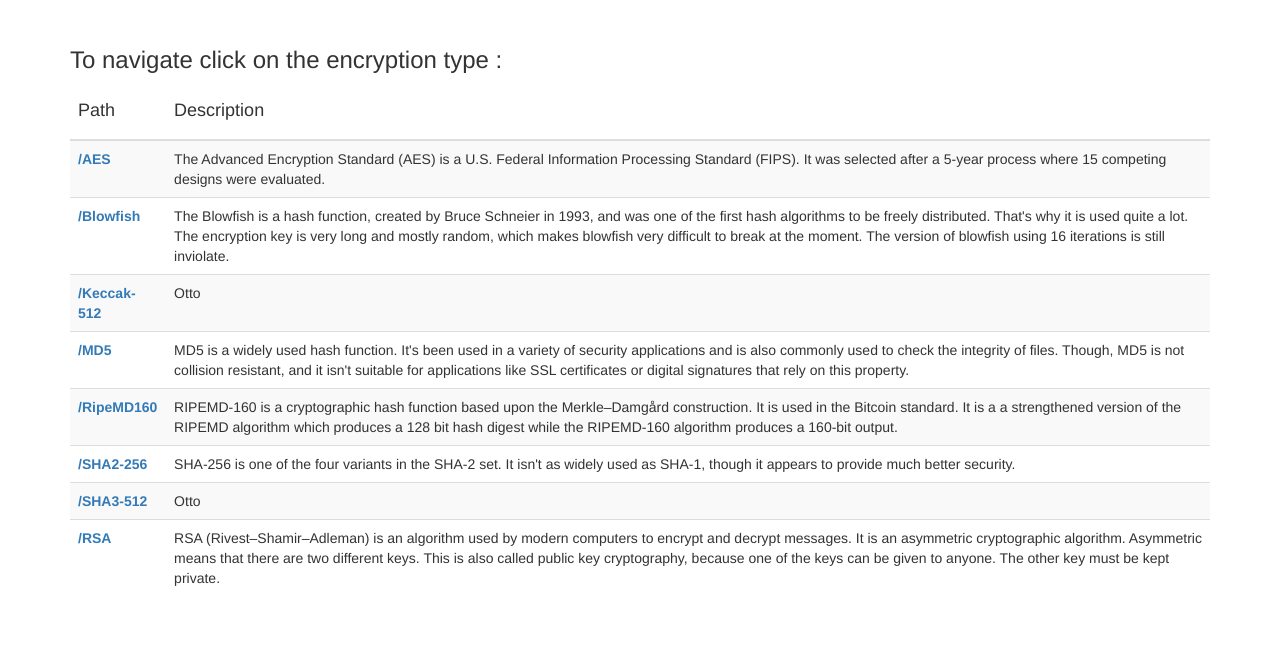
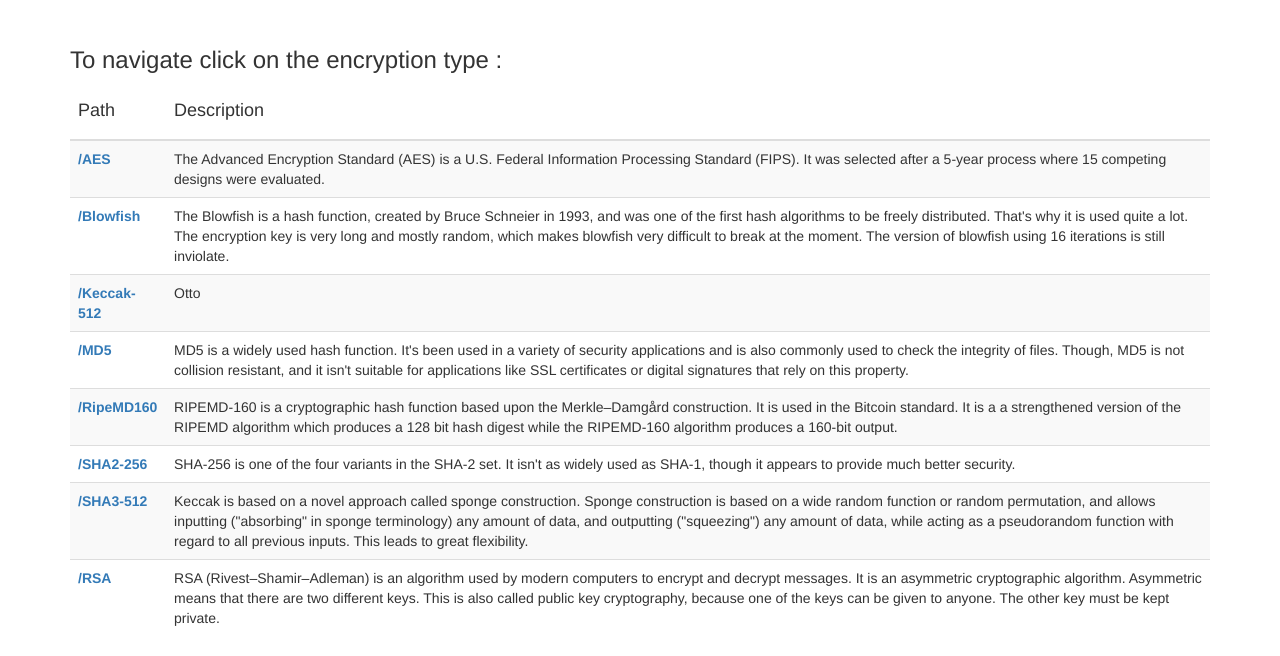
Before and after one commit to JEANFRANCOISTeddy/Cryptologie, a website: page src/index.html in a window 1280 px wide. Shown: the part 175-831 px from the top of the page. Before the commit the page ends 800 px from the top, so only its background shows below. Drawn offline with nearby package versions, Linux system fonts and the light colour scheme.

Commit message:
Change title

```diff
--- a/src/index.html
+++ b/src/index.html
@@ -1,7 +1,7 @@
 <!DOCTYPE html>
 <html lang="en">
 <head>
-    <title>RSA</title>
+    <title>Home</title>
     <meta charset="utf-8">
     <meta name="viewport" content="width=device-width, initial-scale=1">
     <link rel="stylesheet" href="https://maxcdn.bootstrapcdn.com/bootstrap/3.4.1/css/bootstrap.min.css">
@@ -52,7 +52,7 @@
                     </tr>
                     <tr>
                         <th scope="row"><a href="SHA3-512">/SHA3-512</a></th>
-                        <td>Otto</td>
+                        <td>Keccak is based on a novel approach called sponge construction. Sponge construction is based on a wide random function or random permutation, and allows inputting ("absorbing" in sponge terminology) any amount of data, and outputting ("squeezing") any amount of data, while acting as a pseudorandom function with regard to all previous inputs. This leads to great flexibility.</td>
                     </tr>
                     <tr>
                         <th scope="row"><a href="RSA">/RSA</a></th>
```
